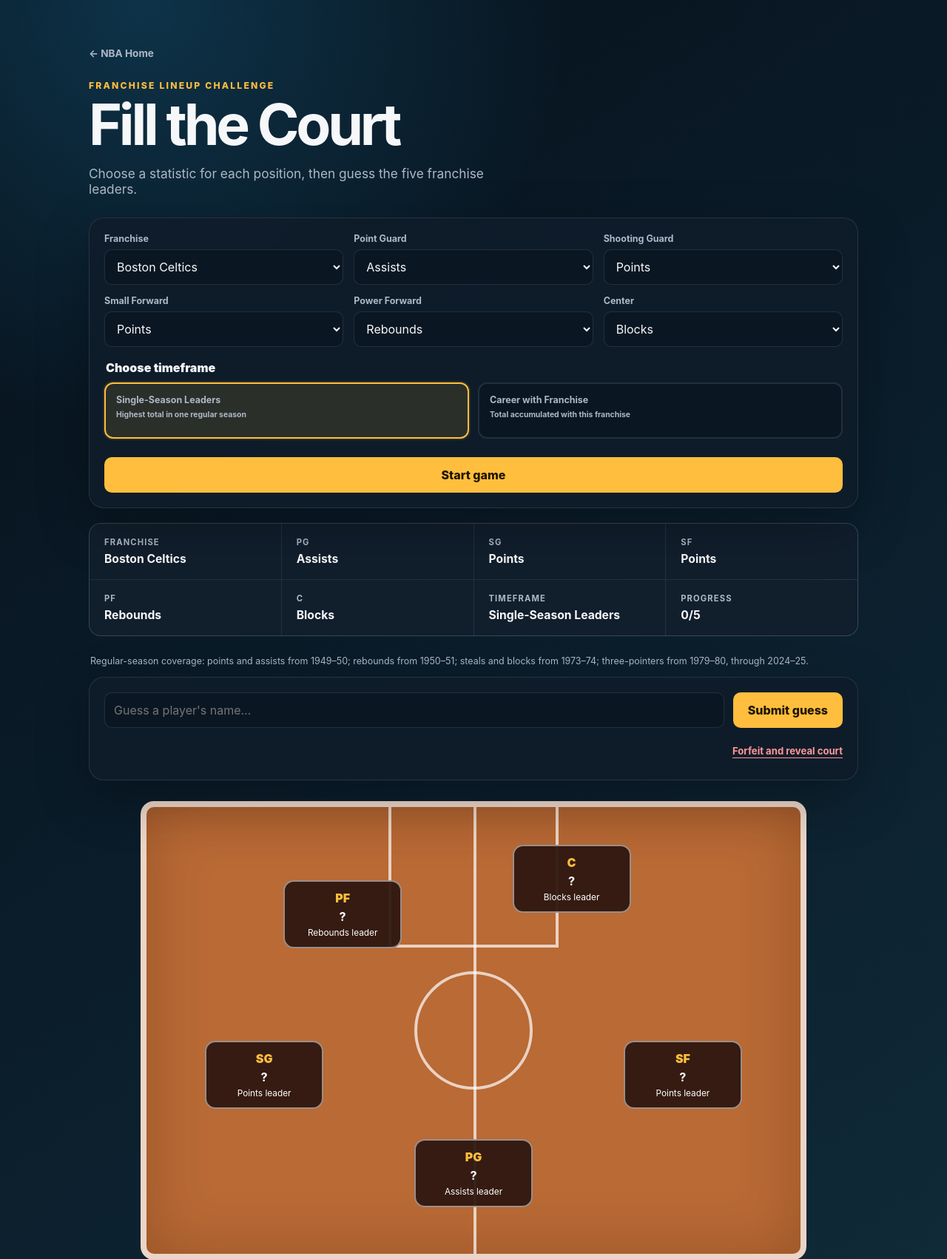
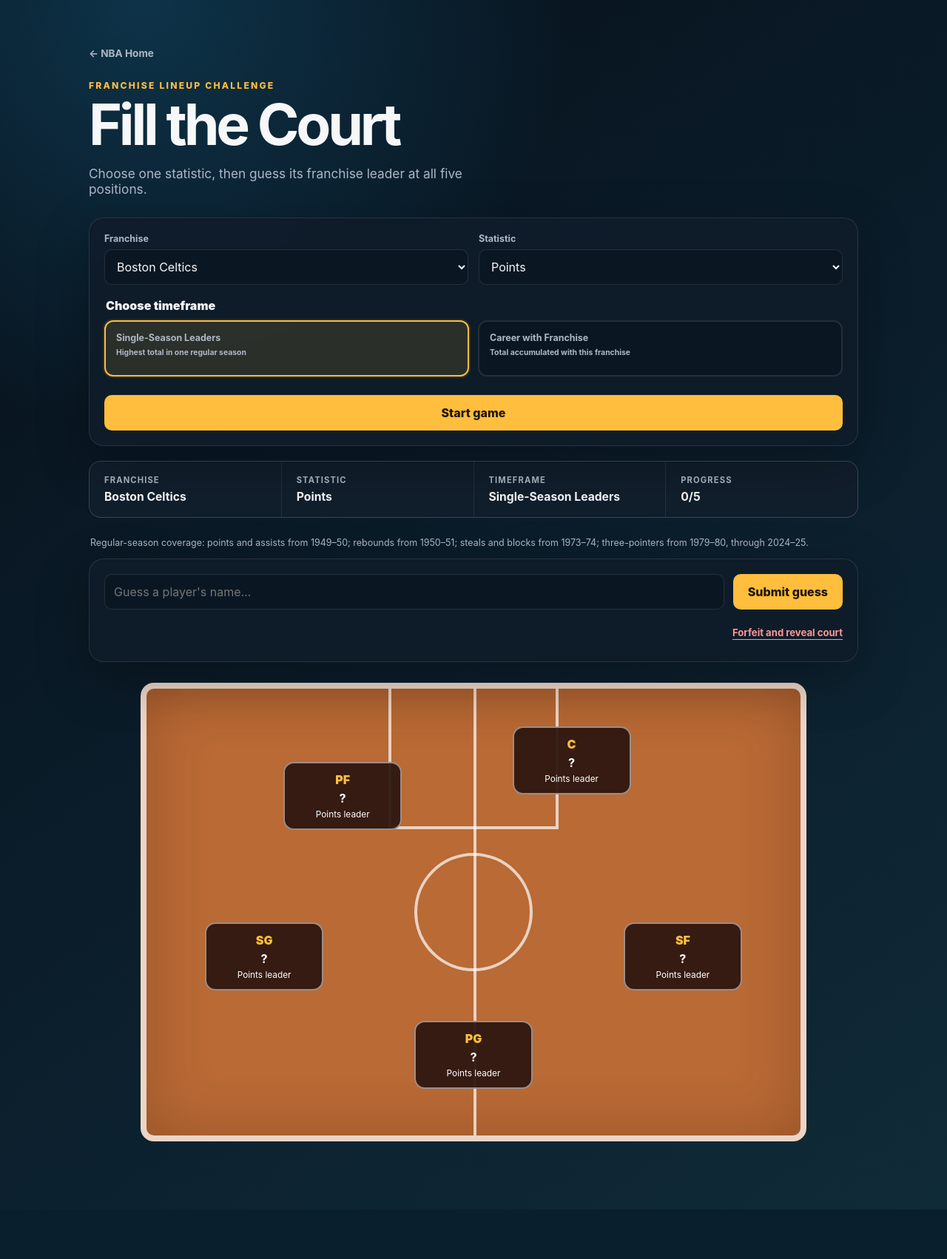
Before and after one commit to Kreeger21/top-ten-sports, a Flask app: page /nba/fill-the-court in a window 1280 px wide. Shown: the top 1702 px of the page at 74% size. After the commit the page ends 1543 px from the top, so only its background shows below. Run offline with Flask 3, Linux system fonts and the light colour scheme.

Commit message:
Use one stat for NBA Fill the Court

```diff
--- a/app.py
+++ b/app.py
@@ -509,11 +509,10 @@ def _nba_fill_court():
     timeframe = request.values.get("timeframe", "single_season")
     if timeframe not in nba_court_service.TIMEFRAME_OPTIONS:
         timeframe = "single_season"
-    selected_stats = {}
-    for position, default in nba_court_service.DEFAULT_STATS.items():
-        selected = request.values.get(f"{position.lower()}_stat", default)
-        selected_stats[position] = selected if selected in nba_court_service.STAT_OPTIONS else default
-    lineup_args = (team_key, timeframe, *(selected_stats[position] for position in nba_court_service.POSITIONS))
+    stat_key = request.values.get("stat", nba_court_service.DEFAULT_STAT)
+    if stat_key not in nba_court_service.STAT_OPTIONS:
+        stat_key = nba_court_service.DEFAULT_STAT
+    lineup_args = (team_key, timeframe, stat_key)
     try:
         lineup = [dict(player) for player in nba_court_service.get_lineup(*lineup_args)]
         player_names = nba_court_service.get_player_names(team_key)
@@ -551,7 +550,7 @@ def _nba_fill_court():
     return render_template(
         "nba_fill_court.html", team_key=team_key, teams=nba_court_service.TEAMS,
         team_name=nba_court_service.TEAMS[team_key][0], positions=nba_court_service.POSITIONS,
-        stat_options=nba_court_service.STAT_OPTIONS, selected_stats=selected_stats,
+        stat_options=nba_court_service.STAT_OPTIONS, stat_key=stat_key,
         timeframe=timeframe, timeframe_options=nba_court_service.TIMEFRAME_OPTIONS,
         lineup=lineup, player_names=player_names, guessed=guessed, forfeited=forfeited,
         finished=completed or forfeited, final_score=len(guessed), message=message,
--- a/static/styles.css
+++ b/static/styles.css
@@ -91,6 +91,7 @@ tbody tr:first-child .rank { border-color: var(--accent); color: var(--accent-da
 @media(max-width:650px){.football-field{min-height:560px}.football-position{width:108px;min-height:78px;padding:8px}.football-position strong{font-size:.82rem}.football-position small{font-size:.64rem}.nfl-pos-wr1{left:16%}.nfl-pos-wr2{left:84%}.nfl-pos-wr3{left:22%;top:47%}.nfl-pos-te{left:78%;top:47%}.nfl-pos-rb1{left:33%}.nfl-pos-rb2{left:67%}}
 @media(max-width:650px){.defense-stat-strip{grid-template-columns:1fr 1fr}.defense-field{min-height:680px}.defense-field .football-position{width:96px}.def-pos-dl1{left:14%}.def-pos-dl2{left:38%}.def-pos-dl3{left:62%}.def-pos-dl4{left:86%}.def-pos-cb1{left:16%}.def-pos-cb2{left:84%}}
 @media(max-width:650px){.court-controls{grid-template-columns:1fr 1fr}.basketball-court{min-height:570px}.court-position{width:112px;min-height:78px;padding:8px}.court-position strong{font-size:.82rem}.court-position small{font-size:.64rem}.court-clues{grid-template-columns:1fr 1fr}.nba-pos-sg{left:17%}.nba-pos-sf{left:83%}.nba-pos-pf{left:26%}.nba-pos-c{left:70%}}
+.court-controls{grid-template-columns:1fr 1fr}
 .league-grid { display: grid; grid-template-columns: repeat(auto-fit, minmax(280px, 1fr)); gap: 20px; }
 .league-card { position: relative; min-height: 390px; display: flex; flex-direction: column; justify-content: flex-end; overflow: hidden; padding: 30px; border: 1px solid var(--line); border-radius: 24px; color: var(--ink); text-decoration: none; box-shadow: 0 24px 70px rgba(0, 0, 0, .3); transition: transform .18s ease, border-color .18s ease; }
 .league-card:hover { transform: translateY(-5px); border-color: var(--accent); }
--- a/templates/home.html
+++ b/templates/home.html
@@ -79,7 +79,7 @@
       {% if nba_court_endpoint %}
       <a class="path-card nba-court-card" href="{{ url_for(nba_court_endpoint) }}">
         <span class="path-number">05</span>
-        <div><p class="eyebrow">Build the franchise lineup</p><h2>Fill the Court</h2><p>Choose a statistic for every position, then guess all five franchise leaders.</p></div>
+        <div><p class="eyebrow">Build the franchise lineup</p><h2>Fill the Court</h2><p>Choose one statistic, then guess its franchise leader at all five positions.</p></div>
         <span class="path-arrow" aria-hidden="true">◆</span>
       </a>
       {% endif %}
--- a/templates/nba_fill_court.html
+++ b/templates/nba_fill_court.html
@@ -1,13 +1,13 @@
 <!doctype html><html lang="en"><head><meta charset="utf-8"><meta name="viewport" content="width=device-width, initial-scale=1"><title>Fill the Court · NBA Top Ten</title><link rel="stylesheet" href="{{ url_for('static', filename='styles.css') }}"></head>
 <body><main class="page-shell">
   <nav class="top-nav"><a href="{{ url_for('nba_home') }}">← NBA Home</a></nav>
-  <header class="hero challenge-hero"><p class="eyebrow">Franchise Lineup Challenge</p><h1>Fill the Court</h1><p class="intro">Choose a statistic for each position, then guess the five franchise leaders.</p></header>
-  <section class="card controls-card"><form method="get" class="diamond-controls"><div class="court-controls"><label for="nba-team-select"><span>Franchise</span><select id="nba-team-select" name="team">{% for key, team in teams.items() %}<option value="{{ key }}" {% if key == team_key %}selected{% endif %}>{{ team[0] }}</option>{% endfor %}</select></label>{% for position, label in positions.items() %}<label for="{{ position|lower }}-stat-select"><span>{{ label }}</span><select id="{{ position|lower }}-stat-select" name="{{ position|lower }}_stat">{% for key, stat in stat_options.items() %}<option value="{{ key }}" {% if selected_stats[position] == key %}selected{% endif %}>{{ stat.label }}</option>{% endfor %}</select></label>{% endfor %}</div><fieldset class="war-mode-options"><legend>Choose timeframe</legend>{% for key, label in timeframe_options.items() %}<label class="war-mode-option"><input type="radio" name="timeframe" value="{{ key }}" {% if key == timeframe %}checked{% endif %}><span><strong>{{ label }}</strong><small>{% if key == 'single_season' %}Highest total in one regular season{% else %}Total accumulated with this franchise{% endif %}</small></span></label>{% endfor %}</fieldset><button type="submit">Start game</button></form></section>
+  <header class="hero challenge-hero"><p class="eyebrow">Franchise Lineup Challenge</p><h1>Fill the Court</h1><p class="intro">Choose one statistic, then guess its franchise leader at all five positions.</p></header>
+  <section class="card controls-card"><form method="get" class="diamond-controls"><div class="court-controls"><label for="nba-team-select"><span>Franchise</span><select id="nba-team-select" name="team">{% for key, team in teams.items() %}<option value="{{ key }}" {% if key == team_key %}selected{% endif %}>{{ team[0] }}</option>{% endfor %}</select></label><label for="court-stat-select"><span>Statistic</span><select id="court-stat-select" name="stat">{% for key, stat in stat_options.items() %}<option value="{{ key }}" {% if stat_key == key %}selected{% endif %}>{{ stat.label }}</option>{% endfor %}</select></label></div><fieldset class="war-mode-options"><legend>Choose timeframe</legend>{% for key, label in timeframe_options.items() %}<label class="war-mode-option"><input type="radio" name="timeframe" value="{{ key }}" {% if key == timeframe %}checked{% endif %}><span><strong>{{ label }}</strong><small>{% if key == 'single_season' %}Highest total in one regular season{% else %}Total accumulated with this franchise{% endif %}</small></span></label>{% endfor %}</fieldset><button type="submit">Start game</button></form></section>
   {% if error %}<section class="card"><p class="message error">{{ error }}</p></section>{% else %}
-  <section class="clue-strip court-clues"><div><span>Franchise</span><strong>{{ team_name }}</strong></div>{% for position, stat_key in selected_stats.items() %}<div><span>{{ position }}</span><strong>{{ stat_options[stat_key].label }}</strong></div>{% endfor %}<div><span>Timeframe</span><strong>{{ timeframe_options[timeframe] }}</strong></div><div><span>Progress</span><strong>{{ final_score }}/5</strong></div></section>
+  <section class="clue-strip court-clues"><div><span>Franchise</span><strong>{{ team_name }}</strong></div><div><span>Statistic</span><strong>{{ stat_options[stat_key].label }}</strong></div><div><span>Timeframe</span><strong>{{ timeframe_options[timeframe] }}</strong></div><div><span>Progress</span><strong>{{ final_score }}/5</strong></div></section>
   <p class="qualification-note defense-coverage-note">Regular-season coverage: points and assists from 1949–50; rebounds from 1950–51; steals and blocks from 1973–74; three-pointers from 1979–80, through 2024–25.</p>
   <section class="card guess-card">
-    {% if not finished %}<form method="post" class="guess-form"><input type="hidden" name="team" value="{{ team_key }}"><input type="hidden" name="timeframe" value="{{ timeframe }}">{% for position, stat in selected_stats.items() %}<input type="hidden" name="{{ position|lower }}_stat" value="{{ stat }}">{% endfor %}<label for="nba-court-guess" class="sr-only">Guess a player</label><div class="autocomplete"><input id="nba-court-guess" name="player" type="search" placeholder="Guess a player's name…" autocomplete="off" required><div id="nba-court-suggestions" class="suggestions" role="listbox" hidden></div></div><button>Submit guess</button></form><form method="post" class="forfeit-form"><input type="hidden" name="team" value="{{ team_key }}"><input type="hidden" name="timeframe" value="{{ timeframe }}">{% for position, stat in selected_stats.items() %}<input type="hidden" name="{{ position|lower }}_stat" value="{{ stat }}">{% endfor %}<input type="hidden" name="action" value="forfeit"><button class="forfeit-button">Forfeit and reveal court</button></form>
+    {% if not finished %}<form method="post" class="guess-form"><input type="hidden" name="team" value="{{ team_key }}"><input type="hidden" name="timeframe" value="{{ timeframe }}"><input type="hidden" name="stat" value="{{ stat_key }}"><label for="nba-court-guess" class="sr-only">Guess a player</label><div class="autocomplete"><input id="nba-court-guess" name="player" type="search" placeholder="Guess a player's name…" autocomplete="off" required><div id="nba-court-suggestions" class="suggestions" role="listbox" hidden></div></div><button>Submit guess</button></form><form method="post" class="forfeit-form"><input type="hidden" name="team" value="{{ team_key }}"><input type="hidden" name="timeframe" value="{{ timeframe }}"><input type="hidden" name="stat" value="{{ stat_key }}"><input type="hidden" name="action" value="forfeit"><button class="forfeit-button">Forfeit and reveal court</button></form>
     {% elif forfeited %}<div class="final-score"><span>Final score</span><strong>{{ final_score }}/5</strong></div>{% else %}<div class="victory-message"><span>✓</span><strong>Court complete! {{ final_score }}/5</strong></div>{% endif %}
     {% if message %}<p class="guess-feedback {{ message_type }}">{{ message }}</p>{% endif %}
   </section>
@@ -15,5 +15,5 @@
   {% endif %}
 </main><script>
 const input=document.querySelector('#nba-court-guess'),box=document.querySelector('#nba-court-suggestions'),names={{ player_names|tojson }};
-const scrollKey=`nba-court-scroll:${location.pathname}:{{ team_key }}:{{ timeframe }}:{{ selected_stats.values()|join(':') }}`;const saved=sessionStorage.getItem(scrollKey);if(saved!==null){requestAnimationFrame(()=>{window.scrollTo(0,Number(saved));sessionStorage.removeItem(scrollKey);input?.focus({preventScroll:true});});}document.querySelectorAll('.guess-form,.forfeit-form').forEach(form=>form.addEventListener('submit',()=>sessionStorage.setItem(scrollKey,String(window.scrollY))));input?.addEventListener('input',()=>{const q=input.value.trim().toLowerCase();box.replaceChildren();if(q.length<2){box.hidden=true;return;}const found=names.filter(n=>n.toLowerCase().includes(q)).slice(0,8);found.forEach(n=>{const b=document.createElement('button');b.type='button';b.className='suggestion-option';b.textContent=n;b.onclick=()=>{input.value=n;box.hidden=true;input.form.requestSubmit();};box.append(b);});box.hidden=!found.length;});
+const scrollKey=`nba-court-scroll:${location.pathname}:{{ team_key }}:{{ timeframe }}:{{ stat_key }}`;const saved=sessionStorage.getItem(scrollKey);if(saved!==null){requestAnimationFrame(()=>{window.scrollTo(0,Number(saved));sessionStorage.removeItem(scrollKey);input?.focus({preventScroll:true});});}document.querySelectorAll('.guess-form,.forfeit-form').forEach(form=>form.addEventListener('submit',()=>sessionStorage.setItem(scrollKey,String(window.scrollY))));input?.addEventListener('input',()=>{const q=input.value.trim().toLowerCase();box.replaceChildren();if(q.length<2){box.hidden=true;return;}const found=names.filter(n=>n.toLowerCase().includes(q)).slice(0,8);found.forEach(n=>{const b=document.createElement('button');b.type='button';b.className='suggestion-option';b.textContent=n;b.onclick=()=>{input.value=n;box.hidden=true;input.form.requestSubmit();};box.append(b);});box.hidden=!found.length;});
 </script></body></html>
```
Also changed, not shown: nba_court_service.py (+2 -5 lines), tests/test_app.py (+6 -12 lines).
